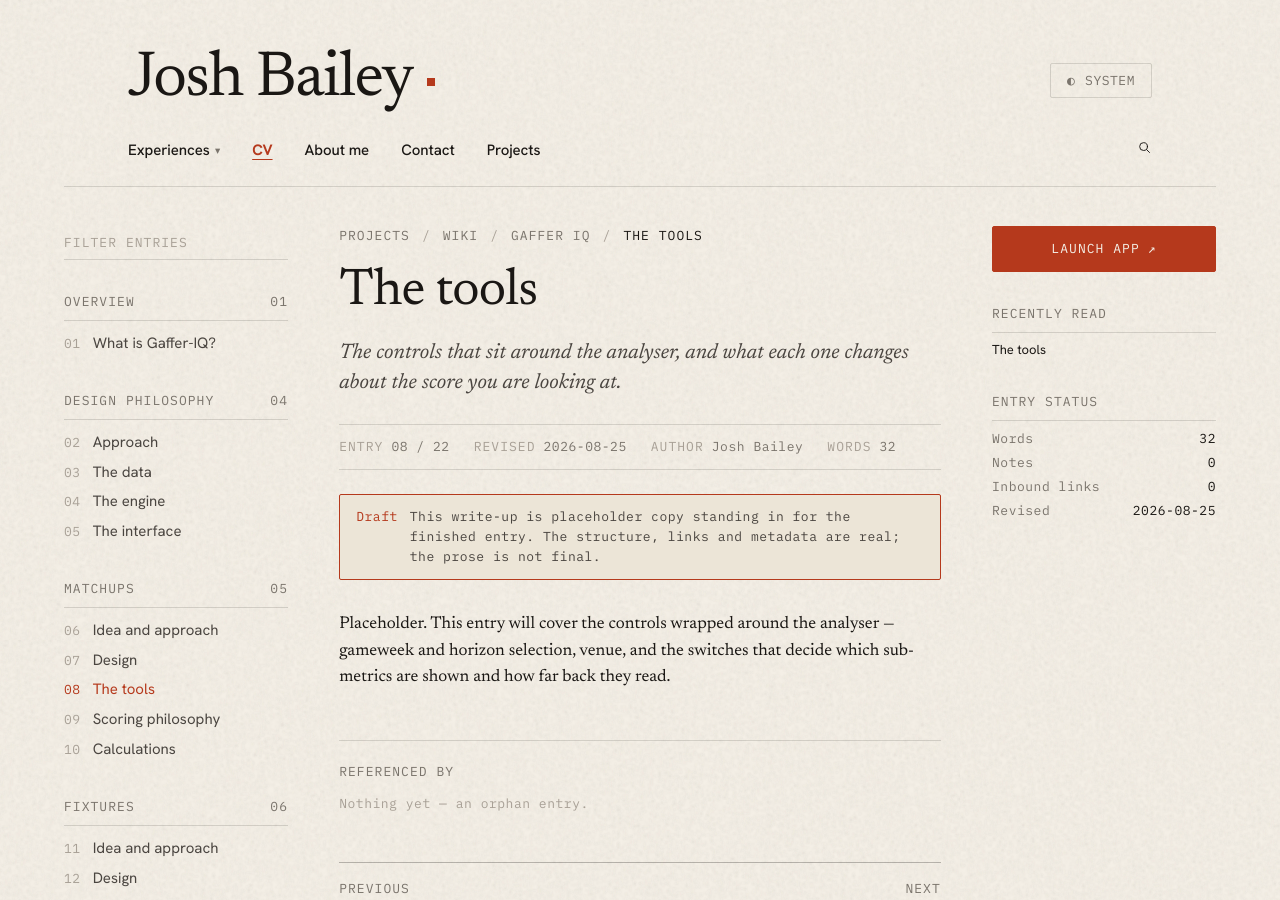
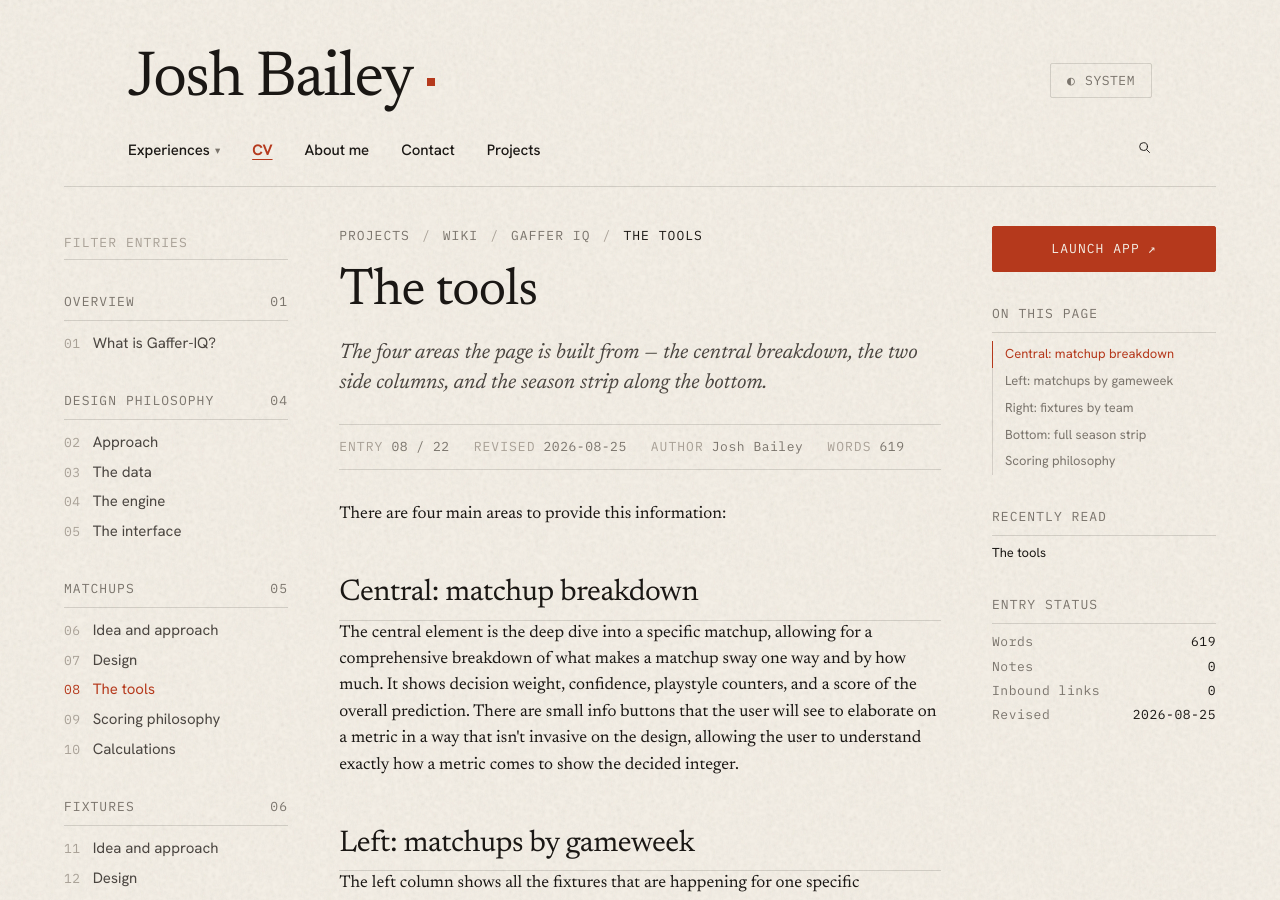
Before and after one commit to JAYJAYBEE303/jayjaybee-site, a Jekyll site: the page built from projects/wiki/gaffer-iq/matchup-the-tools/index.html, in a window 1280 px wide and 900 px high. Built offline with Jekyll 4.4.1, drawn with Linux system fonts in a browser that asks for light colours; some of the changed text lies outside the part shown.

Commit message:
docs(wiki): write The tools as the four-region tour
Five h2 sections replace the stub. h2 in .wk-body already carries the
hairline underline and feeds the right rail's On this page list, so the
subheadings are structure rather than styled text — the reader gets a
jump list for free.

Drops status: draft.

Two overlaps this introduces, both deliberate on the author's part and
flagged rather than resolved here: the four region descriptions restate
Design's last three paragraphs, and the Scoring philosophy section is
the standalone entry of that name verbatim.

Co-Authored-By: Claude Opus 5 <noreply@anthropic.com>

```diff
--- a/projects/wiki/gaffer-iq/matchup-the-tools/index.html
+++ b/projects/wiki/gaffer-iq/matchup-the-tools/index.html
@@ -5,8 +5,80 @@ slug: matchup-the-tools
 order: 80
 group: Matchups
 title: The tools
-status: draft
-lede: The controls that sit around the analyser, and what each one changes about the score you are looking at.
+lede: The four areas the page is built from — the central breakdown, the two side columns, and the season strip along the bottom.
 ---
 
-<p>Placeholder. This entry will cover the controls wrapped around the analyser — gameweek and horizon selection, venue, and the switches that decide which sub-metrics are shown and how far back they read.</p>
+<p>There are four main areas to provide this information:</p>
+
+<h2>Central: matchup breakdown</h2>
+
+<p>The central element is the deep dive into a specific matchup,
+allowing for a comprehensive breakdown of what makes a matchup sway one
+way and by how much. It shows decision weight, confidence, playstyle
+counters, and a score of the overall prediction. There are small info
+buttons that the user will see to elaborate on a metric in a way that
+isn't invasive on the design, allowing the user to understand exactly
+how a metric comes to show the decided integer.</p>
+
+<h2>Left: matchups by gameweek</h2>
+
+<p>The left column shows all the fixtures that are happening for one
+specific gameweek, allowing the user to understand who is playing who
+on what specific weeks. The user can also click on a matchup and the
+matchup breakdown will appear in the middle. This solely aims to
+provide the user with a different way to explore what's coming up in
+the season.</p>
+
+<h2>Right: fixtures by team</h2>
+
+<p>The column on the right shows all the fixtures that are ahead for
+the chosen team, meaning the user can see how strongly a team fares in
+its upcoming games. Similarly to the matchups by gameweek, the user can
+also click matchups to explore a deeper breakdown, and it serves the
+same purpose of providing alternative ways to filter what comes
+ahead.</p>
+
+<h2>Bottom: full season strip</h2>
+
+<p>The bottom strip provides the view with the best horizon, but this
+took the most work to get right, balancing interaction mechanics,
+animation, spacing, and graphic indications. This area is designed to
+highlight the notable matches when considering FPL specifically. It
+allows a view that highlights strong and weak gameweeks, matches with
+extreme one-sided predictions, strong captaincy predictions, double
+gameweeks, postponed fixtures, and suggested best times to use an FPL
+chip. The work taken to get the animations, spacing, colour coding and
+methods, general design philosophy, and presenting errors ironed out
+took roughly a million tokens of repeated tweaks, bug fixing, and
+testing to get right, but I think it's one of the most useful tools on
+the site for FPL users specifically.</p>
+
+<h2>Scoring philosophy</h2>
+
+<p>Every FPL tool gives you the same thing: a 1-to-5 star rating pulled
+straight from the official app. Gaffer IQ builds its own rating from
+scratch, and answers a sharper question; not "is this fixture hard,"
+but "is this fixture hard for this specific player, doing this specific
+job, right now." FPL's rating calls a match "easy" because the
+opponent's bottom of the table. Gaffer IQ checks whether your striker's
+opponent specifically has leaky centre-backs, whether that team plays
+completely differently at home versus away, and whether their rating is
+outdated and overrated. Several angles, calculated separately, then
+combined, because "hard fixture" and "hard fixture for a winger" are
+different questions, and most tools collapse them into one.</p>
+
+<p>The part that makes it trustworthy is how it handles weight and
+confidence. Not every signal gets an equal vote; recent form and team
+strength carry real weight; head-to-head history barely moves the
+needle, because a rivalry from three managers ago isn't strong evidence
+today. And when the data's too thin (a promoted team with no track
+record) the model doesn't fake confidence. It knows the difference
+between "no strong opinion" and "bad fixture," and never confuses the
+two. Most tools will happily hand you a confident number standing on
+almost nothing.</p>
+
+<p>Every score also comes with its reasoning attached — you can see
+exactly what pushed it up or down. It's not "trust us," it's "here's
+the case." In one line: this isn't a smarter-looking star rating; it's
+a tool that tells you where an edge is coming from, and how much to
+believe it.</p>
```
